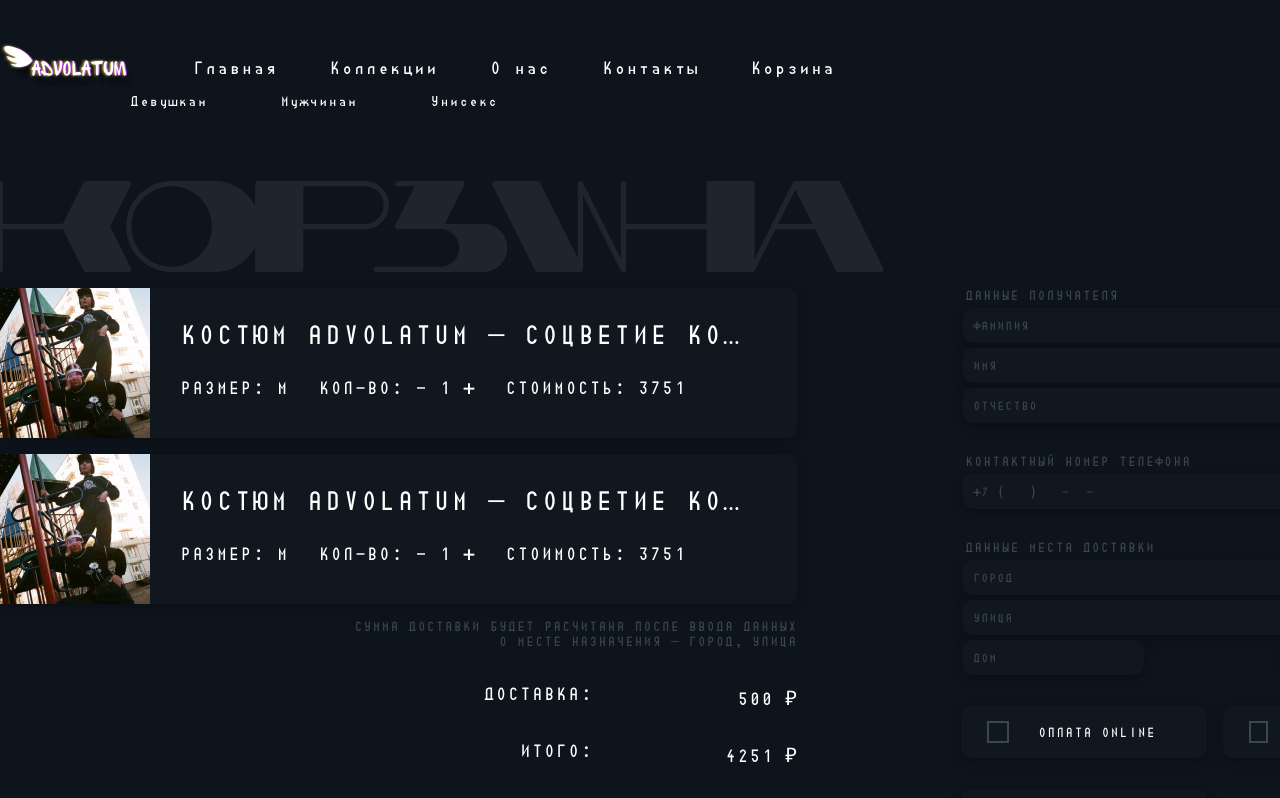
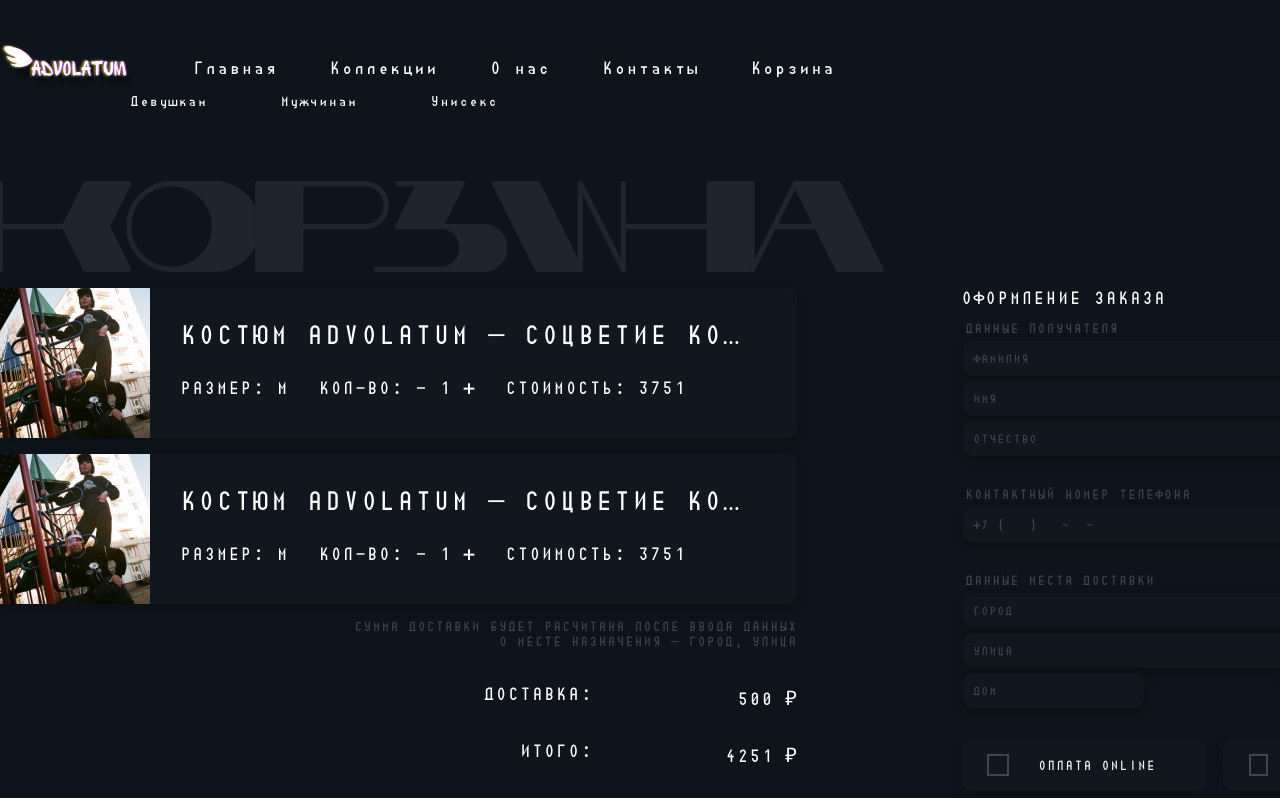
Before and after one commit to bogush01/bogush.github.io, a React (Create React App) app: page /shopcart in a window 1280 px wide. Shown: the top 798 px of the page. Built offline with nearby package versions, Linux system fonts and the light colour scheme.

Commit message:
add form header

```diff
--- a/src/pages/ShopCart/index.css
+++ b/src/pages/ShopCart/index.css
@@ -48,3 +48,9 @@
 .shop-cart__bill-item-dt {
   width: 110px;
 }
+.shop-cart__form-header {
+  color: #fff;
+  font-size: 20px;
+  text-transform: uppercase;
+  margin-bottom: 13px;
+}
--- a/src/pages/ShopCart/index.jsx
+++ b/src/pages/ShopCart/index.jsx
@@ -32,7 +32,10 @@ const ShopCart = () => {
             </dl>
           </div>
         </div>
-        <MakeOrderForm />
+        <div className="shop-cart__form-container">
+          <div className="shop-cart__form-header">Оформление заказа</div>
+          <MakeOrderForm />
+        </div>
       </div>
     </>
   );
```
